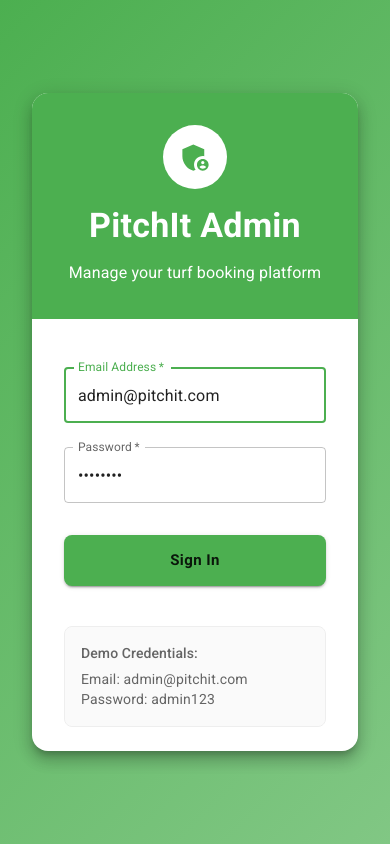
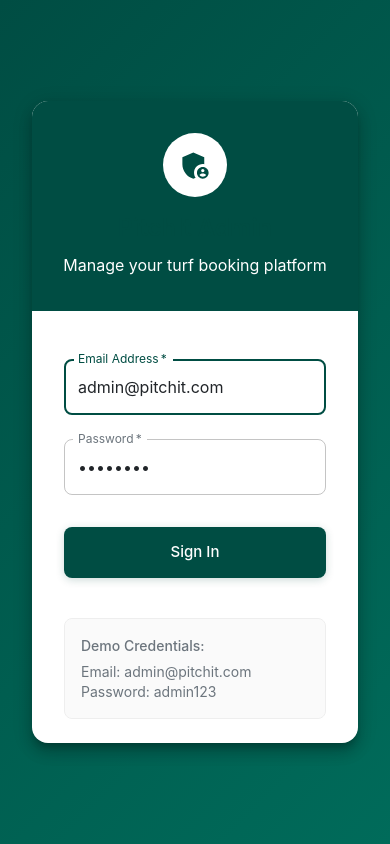
Before and after one commit to iamusmankhan101/arenaproapp, a React (Create React App) app in the folder admin-web/: page /settings in a window 390 px wide. Built offline with nearby package versions, Linux system fonts and the light colour scheme.

Commit message:
Apply brand colors (#004d43, #cdec6a) to mobile app and admin panel themes

```diff
--- a/admin-web/src/index.js
+++ b/admin-web/src/index.js
@@ -2,68 +2,19 @@
 import ReactDOM from 'react-dom/client';
 import { Provider } from 'react-redux';
 import { BrowserRouter } from 'react-router-dom';
-import { ThemeProvider, createTheme } from '@mui/material/styles';
+import { ThemeProvider } from '@mui/material/styles';
 import CssBaseline from '@mui/material/CssBaseline';
 import { store } from './store/store';
 import App from './App';
+import adminTheme from './theme/theme';
 import './index.css';
-
-const theme = createTheme({
-  palette: {
-    primary: {
-      main: '#4CAF50',
-      light: '#81C784',
-      dark: '#388E3C',
-    },
-    secondary: {
-      main: '#FF9800',
-      light: '#FFB74D',
-      dark: '#F57C00',
-    },
-    background: {
-      default: '#f5f5f5',
-      paper: '#ffffff',
-    },
-  },
-  typography: {
-    fontFamily: '"Roboto", "Helvetica", "Arial", sans-serif',
-    h4: {
-      fontWeight: 600,
-    },
-    h5: {
-      fontWeight: 600,
-    },
-    h6: {
-      fontWeight: 600,
-    },
-  },
-  components: {
-    MuiCard: {
-      styleOverrides: {
-        root: {
-          borderRadius: 12,
-          boxShadow: '0 2px 8px rgba(0,0,0,0.1)',
-        },
-      },
-    },
-    MuiButton: {
-      styleOverrides: {
-        root: {
-          borderRadius: 8,
-          textTransform: 'none',
-          fontWeight: 600,
-        },
-      },
-    },
-  },
-});
 
 const root = ReactDOM.createRoot(document.getElementById('root'));
 root.render(
   <React.StrictMode>
     <Provider store={store}>
       <BrowserRouter>
-        <ThemeProvider theme={theme}>
+        <ThemeProvider theme={adminTheme}>
           <CssBaseline />
           <App />
         </ThemeProvider>
--- a/admin-web/src/pages/LoginPage.js
+++ b/admin-web/src/pages/LoginPage.js
@@ -71,7 +71,7 @@
         display: 'flex',
         alignItems: 'center',
         justifyContent: 'center',
-        background: 'linear-gradient(135deg, #4CAF50 0%, #81C784 100%)',
+        background: 'linear-gradient(135deg, #004d43 0%, #006b5a 100%)',
         padding: 2,
       }}
     >
--- /dev/null
+++ b/admin-web/src/theme/theme.js
@@ -0,0 +1,161 @@
+import { createTheme } from '@mui/material/styles';
+
+// Brand colors
+const brandColors = {
+  primary: '#004d43',
+  secondary: '#cdec6a',
+  primaryLight: '#e8f5f3',
+  secondaryLight: '#f7fce8',
+  primaryDark: '#003832',
+  secondaryDark: '#a8c555',
+};
+
+export const adminTheme = createTheme({
+  palette: {
+    primary: {
+      main: brandColors.primary,
+      light: brandColors.primaryLight,
+      dark: brandColors.primaryDark,
+      contrastText: '#ffffff',
+    },
+    secondary: {
+      main: brandColors.secondary,
+      light: brandColors.secondaryLight,
+      dark: brandColors.secondaryDark,
+      contrastText: '#000000',
+    },
+    success: {
+      main: brandColors.primary,
+      light: brandColors.primaryLight,
+      dark: brandColors.primaryDark,
+    },
+    background: {
+      default: '#f8f9fa',
+      paper: '#ffffff',
+    },
+    text: {
+      primary: '#212529',
+      secondary: '#6c757d',
+    },
+  },
+  typography: {
+    fontFamily: '"Inter", "Roboto", "Helvetica", "Arial", sans-serif',
+    h1: {
+      fontWeight: 700,
+      fontSize: '2.5rem',
+      color: brandColors.primary,
+    },
+    h2: {
+      fontWeight: 600,
+      fontSize: '2rem',
+      color: brandColors.primary,
+    },
+    h3: {
+      fontWeight: 600,
+      fontSize: '1.75rem',
+      color: brandColors.primary,
+    },
+    h4: {
+      fontWeight: 600,
+      fontSize: '1.5rem',
+      color: brandColors.primary,
+    },
+    h5: {
+      fontWeight: 500,
+      fontSize: '1.25rem',
+      color: brandColors.primary,
+    },
+    h6: {
+      fontWeight: 500,
+      fontSize: '1rem',
+      color: brandColors.primary,
+    },
+  },
+  components: {
+    MuiButton: {
+      styleOverrides: {
+        root: {
+          borderRadius: 8,
+          textTransform: 'none',
+          fontWeight: 500,
+        },
+        contained: {
+          boxShadow: '0 2px 8px rgba(0, 77, 67, 0.2)',
+          '&:hover': {
+            boxShadow: '0 4px 12px rgba(0, 77, 67, 0.3)',
+          },
+        },
+      },
+    },
+    MuiCard: {
+      styleOverrides: {
+        root: {
+          borderRadius: 12,
+          boxShadow: '0 2px 12px rgba(0, 0, 0, 0.08)',
+          '&:hover': {
+            boxShadow: '0 4px 20px rgba(0, 0, 0, 0.12)',
+          },
+        },
+      },
+    },
+    MuiChip: {
+      styleOverrides: {
+        root: {
+          borderRadius: 6,
+        },
+        colorPrimary: {
+          backgroundColor: brandColors.primaryLight,
+          color: brandColors.primary,
+        },
+        colorSecondary: {
+          backgroundColor: brandColors.secondaryLight,
+          color: brandColors.primaryDark,
+        },
+      },
+    },
+    MuiTextField: {
+      styleOverrides: {
+        root: {
+          '& .MuiOutlinedInput-root': {
+            borderRadius: 8,
+            '&:hover .MuiOutlinedInput-notchedOutline': {
+              borderColor: brandColors.primary,
+            },
+            '&.Mui-focused .MuiOutlinedInput-notchedOutline': {
+              borderColor: brandColors.primary,
+            },
+          },
+        },
+      },
+    },
+    MuiDataGrid: {
+      styleOverrides: {
+        root: {
+          borderRadius: 12,
+          border: `1px solid ${brandColors.primaryLight}`,
+          '& .MuiDataGrid-columnHeaders': {
+            backgroundColor: brandColors.primaryLight,
+            color: brandColors.primary,
+            fontWeight: 600,
+          },
+          '& .MuiDataGrid-row:hover': {
+            backgroundColor: brandColors.primaryLight,
+          },
+        },
+      },
+    },
+    MuiLinearProgress: {
+      styleOverrides: {
+        root: {
+          borderRadius: 4,
+          backgroundColor: brandColors.primaryLight,
+        },
+        bar: {
+          borderRadius: 4,
+        },
+      },
+    },
+  },
+});
+
+export default adminTheme;
```
Also changed, not shown: 7 other files (tests, documents, lock files or other folders).
